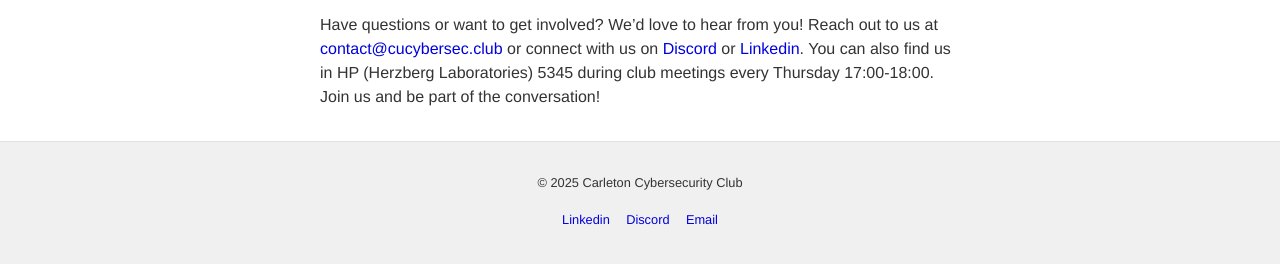
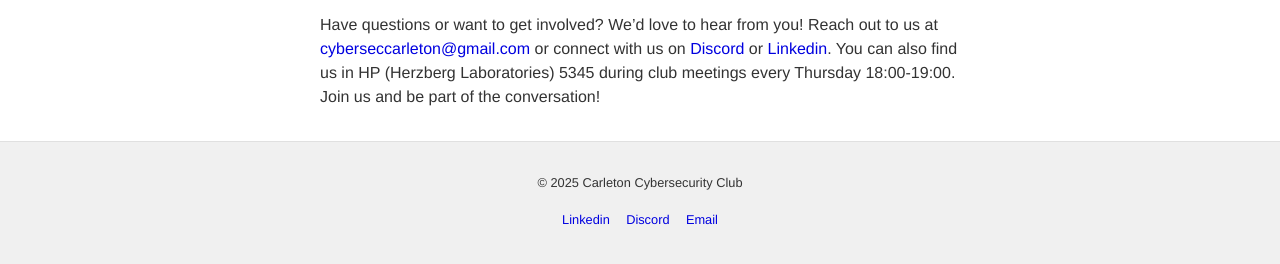
Before and after one commit to carletoncybersecclub/carletoncybersecclub.github.io, a plain HTML site: page _site/contact/index.html in a window 1280 px wide. Shown: the part 122-386 px from the top of the page. Drawn offline with Linux system fonts and the light colour scheme.

Commit message:
update contact page

```diff
--- a/_site/contact/index.html
+++ b/_site/contact/index.html
@@ -27,11 +27,11 @@
 <h1>Contact</h1>
 <p>
   Have questions or want to get involved? We’d love to hear from you! Reach out to us at <a
-    href="mailto:contact@cucybersec.club">contact@cucybersec.club</a> or connect with us on <a
+    href="mailto:cyberseccarleton@gmail.com">cyberseccarleton@gmail.com</a> or connect with us on <a
     href=https://discord.gg/udvZJBRvJp>Discord</a> or <a
     href="https://ca.linkedin.com/company/carleton-cyber-security-club">Linkedin</a>. You can also find us in HP
   (Herzberg Laboratories) 5345 during club
-  meetings every Thursday 17:00-18:00. Join us and be part of the conversation!
+  meetings every Thursday 18:00-19:00. Join us and be part of the conversation!
 </p>
 
 </main>
```
Also changed, not shown: content/contact.html (+2 -2 lines).
